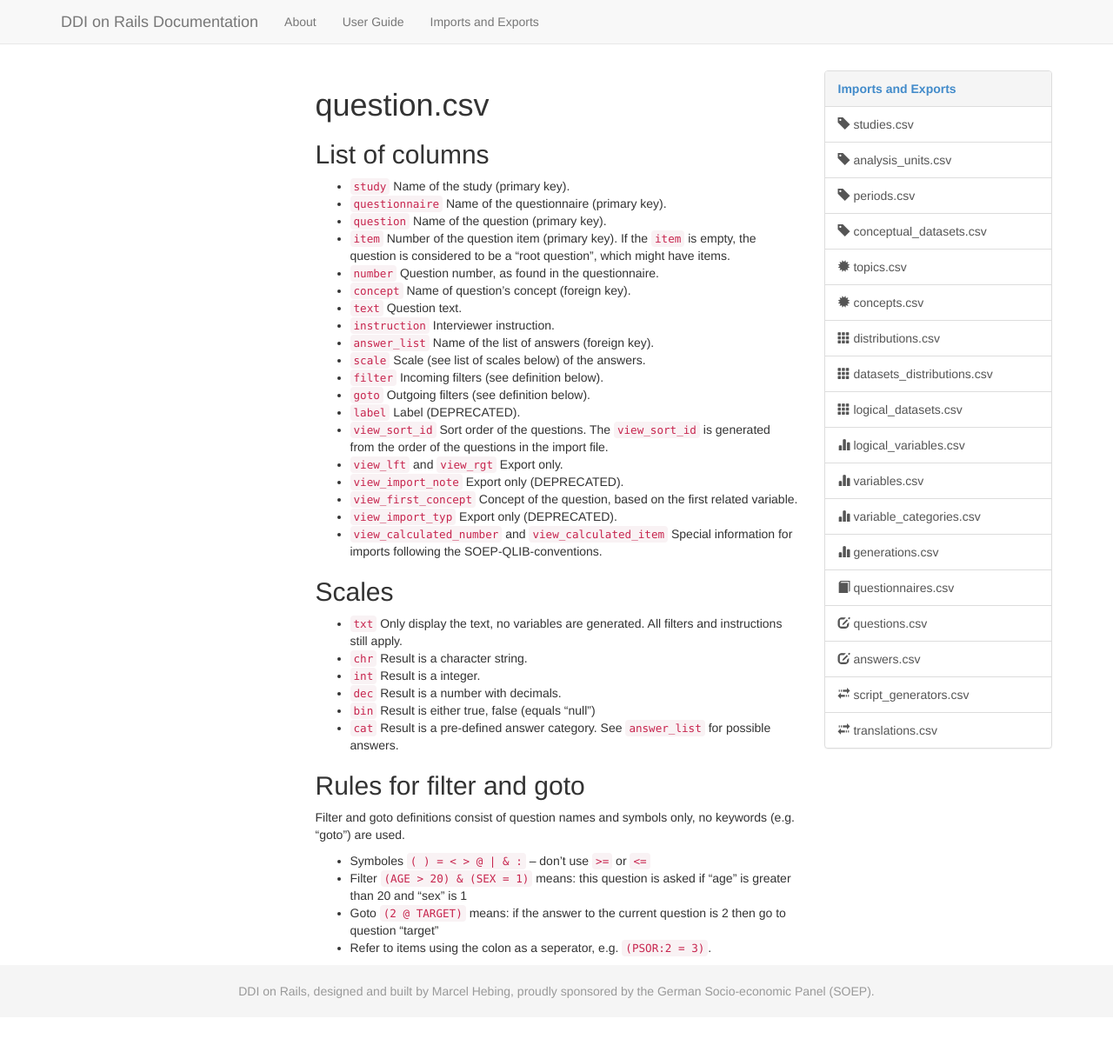
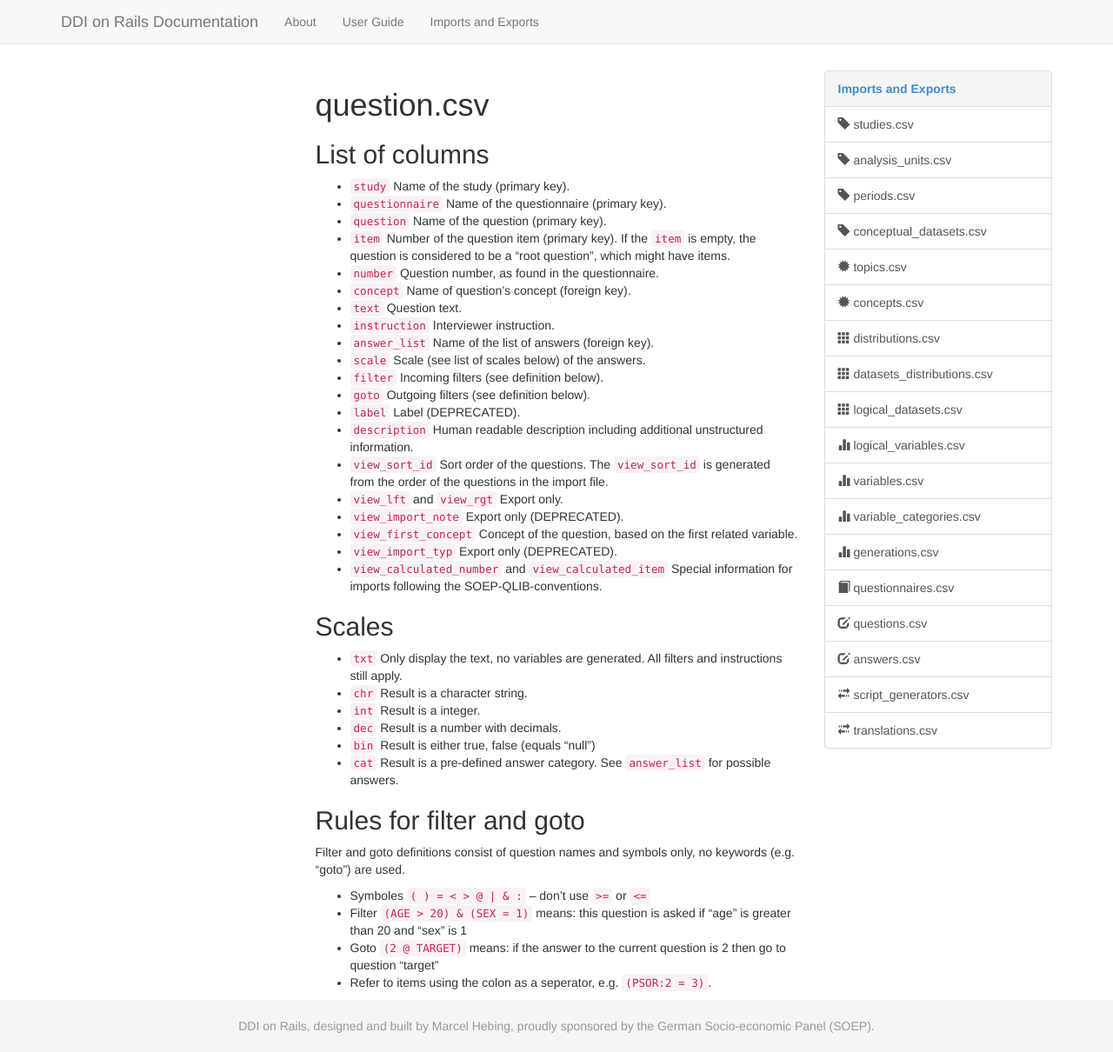
Before and after one commit to ddionrails/ddionrails.github.io, a Jekyll site: the page built from imports/questions_csv.markdown, in a window 1280 px wide. Shown: the whole page at 87% size. Built offline with Jekyll 4.4.1, drawn with Linux system fonts in a browser that asks for light colours; Markdown is read by kramdown in place of the engine named in the settings; before the commit the page ends 1170 px from its top, so only the background shows below that.

Commit message:
Add description column in questions

```diff
--- a/imports/questions_csv.markdown
+++ b/imports/questions_csv.markdown
@@ -22,6 +22,7 @@ List of columns
 * `filter` Incoming filters (see definition below).
 * `goto` Outgoing filters (see definition below).
 * `label` Label (DEPRECATED).
+* `description` Human readable description including additional unstructured information.
 * `view_sort_id` Sort order of the questions. The `view_sort_id` is generated
   from the order of the questions in the import file.
 * `view_lft` and `view_rgt` Export only.
```
